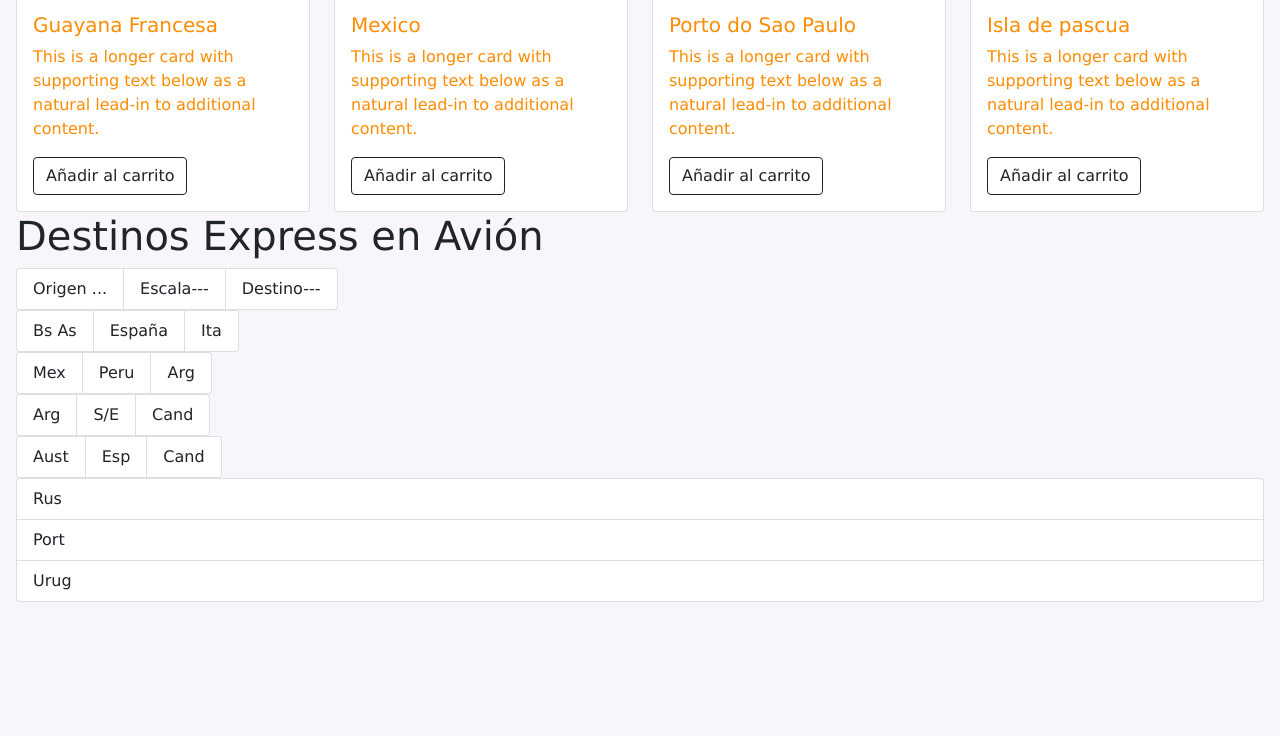
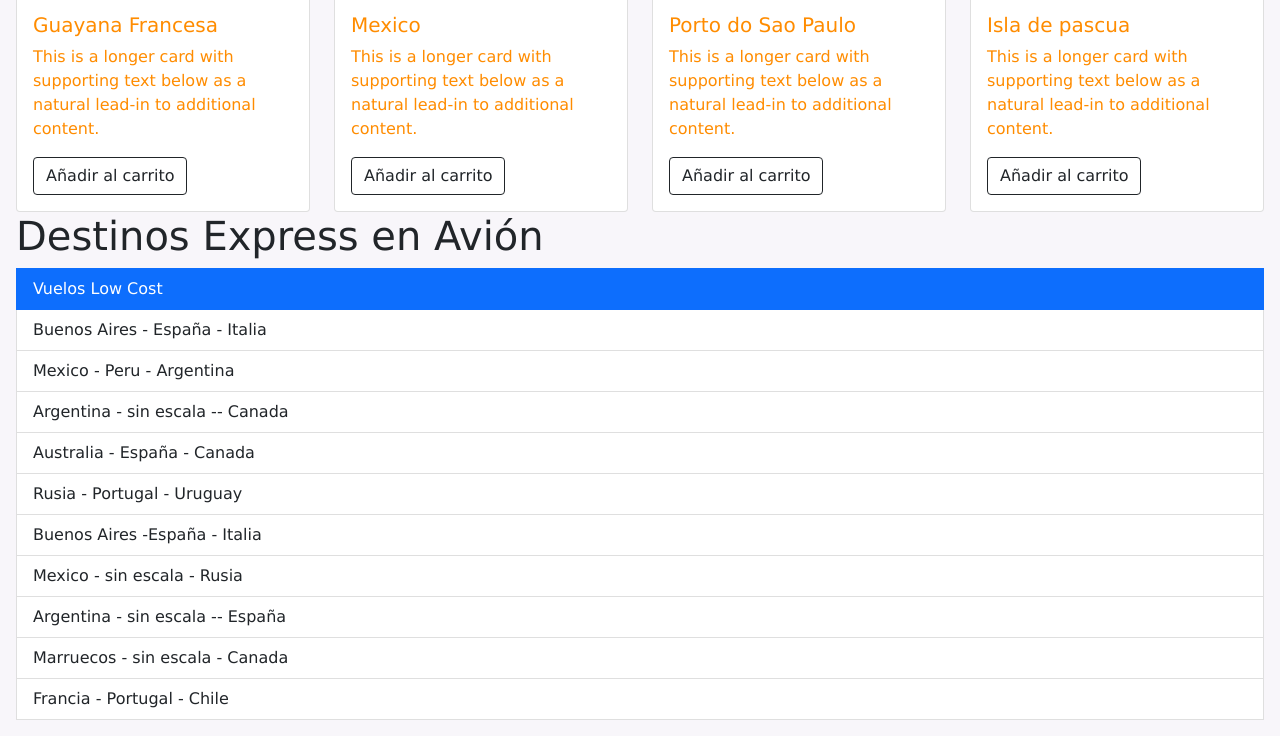
Before and after one commit to frsvaleria/Desafio-de-plataforma-interactiva-con-JS-, a plain HTML site: page JS Des 6/Inicio de proyecto/des.html in a window 1280 px wide. Shown: the part 2682-3418 px from the top of the page. Before the commit the page ends 3300 px from the top, so only its background shows below. Drawn offline with nearby package versions, Linux system fonts and the light colour scheme; files whose address does not match are found by name.

Commit message:
nuevo modi

```diff
--- a/JS Des 6/Inicio de proyecto/des.html
+++ b/JS Des 6/Inicio de proyecto/des.html
@@ -249,40 +249,25 @@
     </section>
     <div>
         <h1>Destinos Express en Avión</h1>
-        <ul class="list-group list-group-horizontal">
-            <li class="list-group-item">Origen ...</li>
-            <li class="list-group-item">Escala--- </li>
-            <li class="list-group-item">Destino--- </li>
-        </ul>
-        <ul class="list-group list-group-horizontal-sm">
-            <li class="list-group-item">Bs As</li>
-            <li class="list-group-item">España</li>
-            <li class="list-group-item">Ita</li>
-        </ul>
-        <ul class="list-group list-group-horizontal-md">
-            <li class="list-group-item">Mex</li>
-            <li class="list-group-item">Peru</li>
-            <li class="list-group-item">Arg</li>
-        </ul>
-        <ul class="list-group list-group-horizontal-lg">
-            <li class="list-group-item">Arg</li>
-            <li class="list-group-item">S/E</li>
-            <li class="list-group-item">Cand</li>
-        </ul>
-        <ul class="list-group list-group-horizontal-xl">
-            <li class="list-group-item">Aust</li>
-            <li class="list-group-item">Esp</li>
-            <li class="list-group-item">Cand</li>
-        </ul>
-        <ul class="list-group list-group-horizontal-xxl">
-            <li class="list-group-item">Rus</li>
-            <li class="list-group-item">Port</li>
-            <li class="list-group-item">Urug</li>
-        </ul>
+        <div class="group" id="listagru">
+            <a href="#" class="list-group-item list-group-item-action active" aria-current="true">
+                Vuelos Low Cost </a>
+            <a href="#" class="list-group-item list-group-item-action">Buenos Aires -
+                España - Italia</a>
+            <a href="#" class="list-group-item list-group-item-action">Mexico - Peru - Argentina</a>
+            <a href="#" class="list-group-item list-group-item-action">Argentina - sin escala -- Canada </a>
+            <a href="#" class="list-group-item list-group-item-action">Australia - España - Canada</a>
+            <a href="#" class="list-group-item list-group-item-action">Rusia - Portugal - Uruguay</a>
+            <a href="#" class="list-group-item list-group-item-action">Buenos Aires -España - Italia</a>
+            <a href="#" class="list-group-item list-group-item-action">Mexico - sin escala - Rusia</a>
+            <a href="#" class="list-group-item list-group-item-action">Argentina - sin escala -- España </a>
+            <a href="#" class="list-group-item list-group-item-action">Marruecos - sin escala - Canada</a>
+            <a href="#" class="list-group-item list-group-item-action">Francia - Portugal - Chile</a>
+        </div>
     </div>
 
 </body>
-<script src="https://code.jquery.com/jquery-3.5.1.min.js"></script>
+<script src=" https://code.jquery.com/jquery-3.5.1.min.js"></script>
 <script src="jvs.js"></script>
 
 
--- a/JS Des 6/Inicio de proyecto/ses.css
+++ b/JS Des 6/Inicio de proyecto/ses.css
@@ -53,3 +53,12 @@ img .row {
 body {
     font-family: Verdana, Geneva, Tahoma, sans-serif;
 }
+
+
+.list-group :hover {
+ color:rgb(36, 120, 194)
+}
+img .list-group-itemlist-group-item-actionactive {
+    height: 10px;
+    width: 10px;
+}
```
Also changed, not shown: JS Des 6/Inicio de proyecto/js/jvs.js (+57 -28 lines), JS Des 6/Inicio de proyecto/img/icono-avion.png (added).
